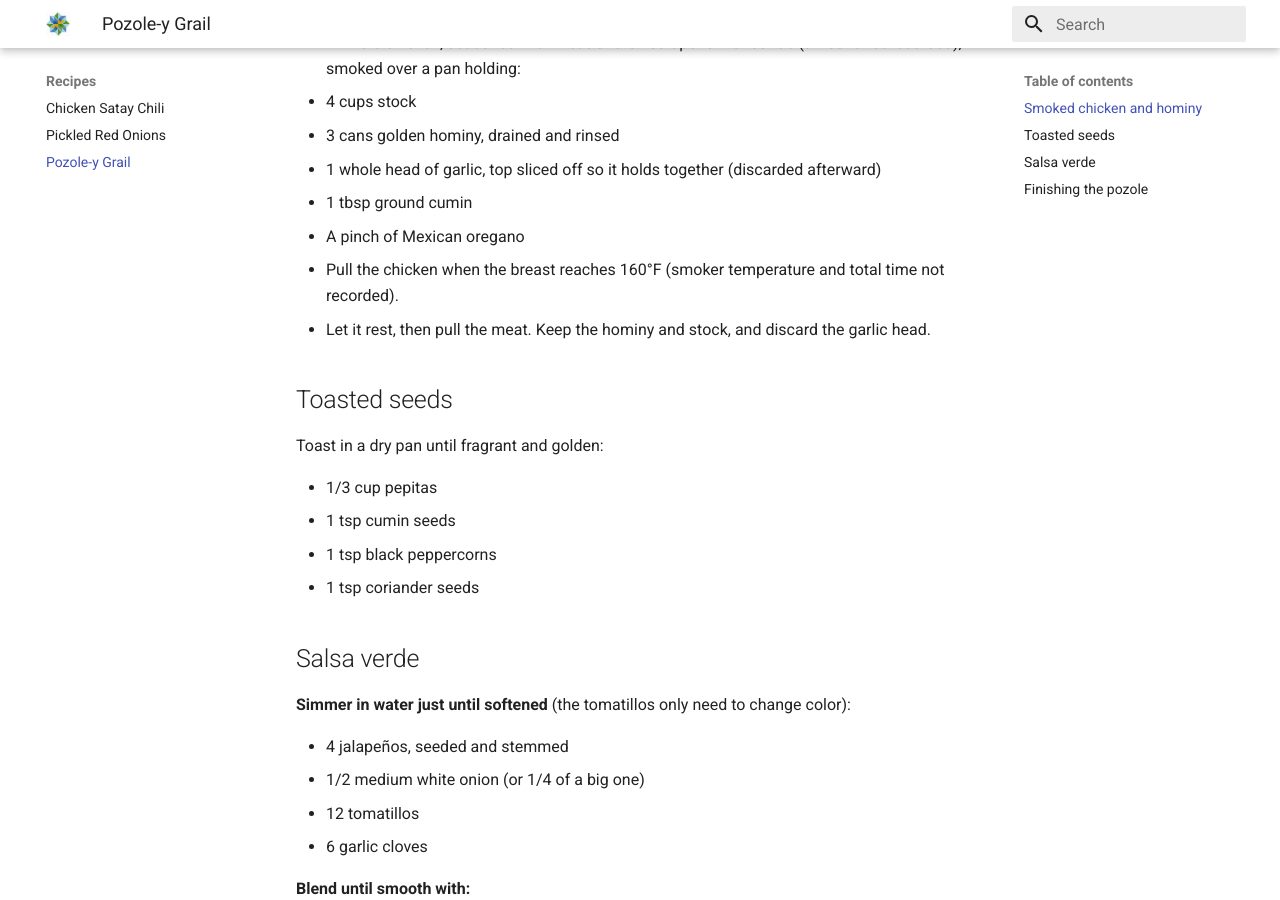
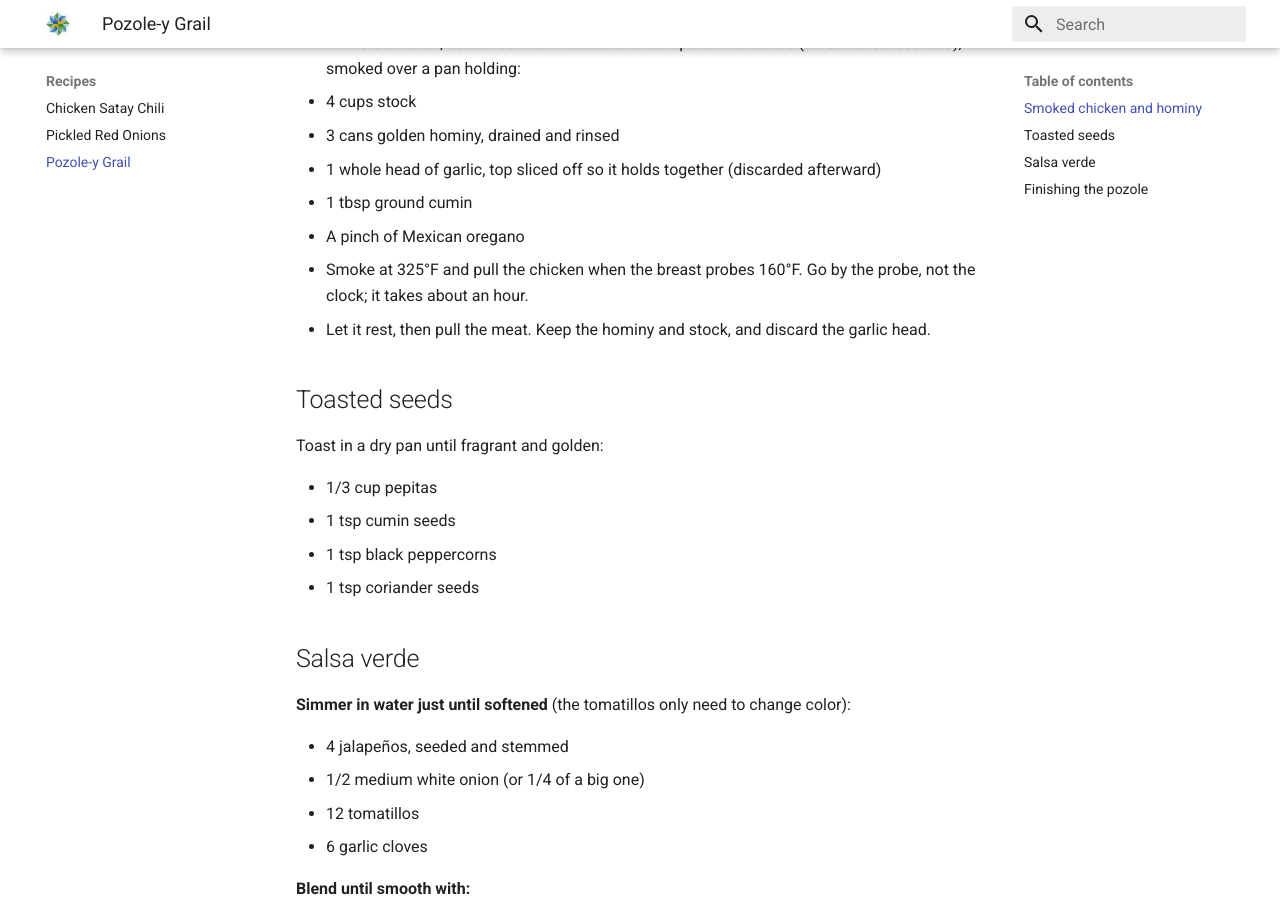
Before and after one commit to bgarrison2/extra-medium, an MkDocs documentation site: the page built from docs/recipes/pozole-y-grail.md, in a window 1280 px wide and 900 px high, scrolled down 499 px. Built offline with MkDocs 1.6.1 and Material for MkDocs 9.7.7, drawn with Linux system fonts in a browser that asks for light colours.

Commit message:
Add smoker temp and time to Pozole-y Grail
Co-Authored-By: Claude Opus 5.5 <noreply@anthropic.com>

```diff
--- a/docs/recipes/pozole-y-grail.md
+++ b/docs/recipes/pozole-y-grail.md
@@ -12,7 +12,7 @@ This green pozole won the 2026 Soyland Chili Throw Down. It's a home-scale riff
   - 1 whole head of garlic, top sliced off so it holds together (discarded afterward)
   - 1 tbsp ground cumin
   - A pinch of Mexican oregano
-- Pull the chicken when the breast reaches 160°F (smoker temperature and total time not recorded).
+- Smoke at 325°F and pull the chicken when the breast probes 160°F. Go by the probe, not the clock; it takes about an hour.
 - Let it rest, then pull the meat. Keep the hominy and stock, and discard the garlic head.
 
 ## Toasted seeds
```
